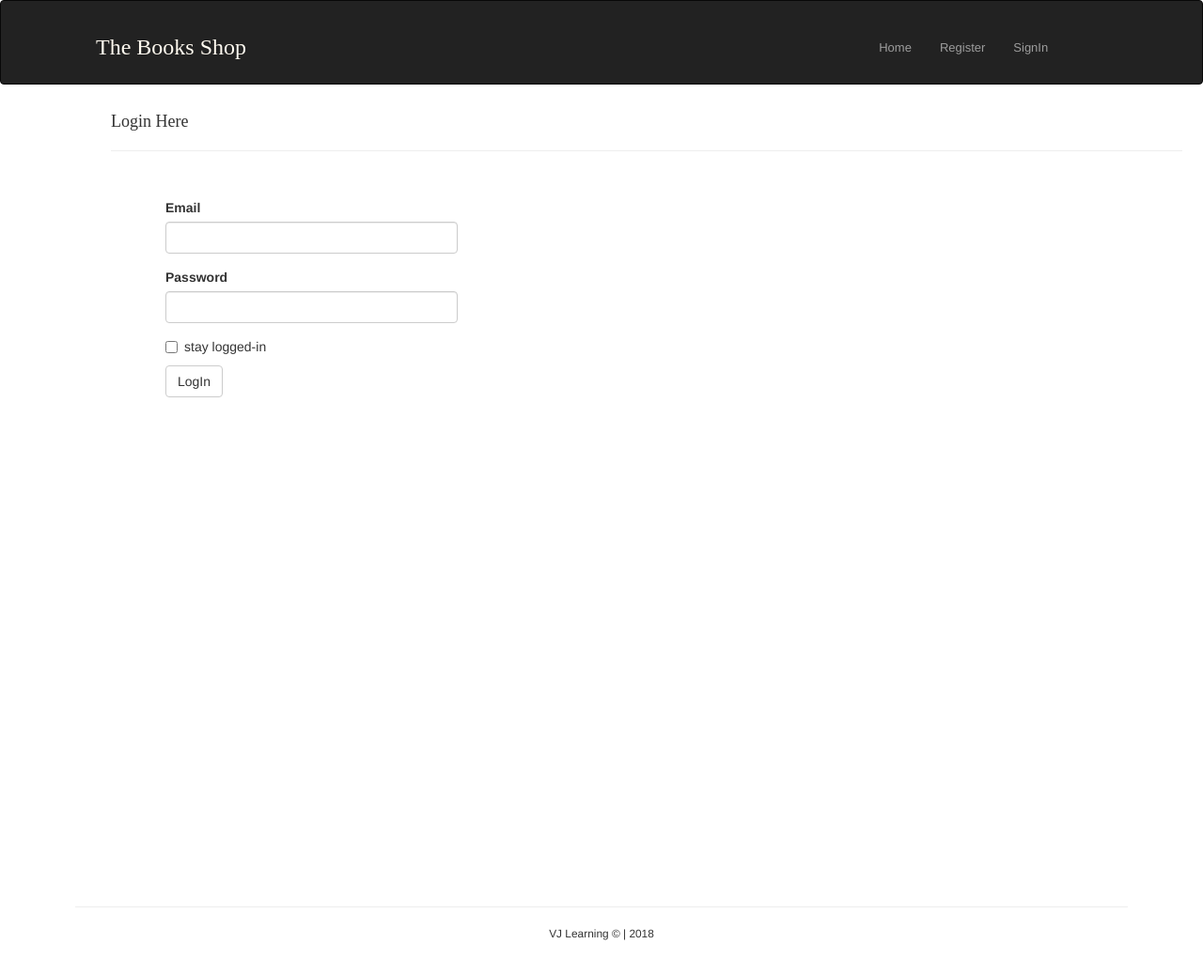
After one commit to vjcalling/Book_Catalog, a Flask app: page /login in a window 1280 px wide. The commit adds this page. Shown: the whole page at 94% size. Run offline with Flask 2, Linux system fonts and the light colour scheme; some libraries are stand-ins or nearby versions; some web fonts are replaced.

Commit message:
added login form

```diff
--- a/app/auth/forms.py
+++ b/app/auth/forms.py
@@ -1,12 +1,23 @@
 from flask_wtf import FlaskForm
 from wtforms import StringField, SubmitField, PasswordField, BooleanField
+from wtforms.validators import DataRequired, Length, Email, EqualTo, ValidationError
+from app.auth.models import User
 
-
+def email_exists(form, field):
+    email = User.query.filter_by(user_email=field.data).first()
+    if email:
+        raise ValidationError('Email Already Exists')
 
 
 class RegistrationForm(FlaskForm):
-    name = StringField('Name')
-    email = StringField('E-mail')
-    password = PasswordField('Password')
-    confirm = PasswordField('Confirm')
+    name = StringField('Name', validators=[DataRequired(), Length(3,15,message='between 3 to 15 characters')])
+    email = StringField('E-mail', validators=[DataRequired(), Email(), email_exists])
+    password = PasswordField('Password', validators=[DataRequired(), Length(5), EqualTo('confirm', message='Passwords must match.')])
+    confirm = PasswordField('Confirm', validators=[DataRequired()])
     submit = SubmitField('Register')
+
+class LoginForm(FlaskForm):
+    email = StringField('Email', validators=[DataRequired(), Email()])
+    password = PasswordField('Password', validators=[DataRequired()])
+    stay_loggedin = BooleanField('stay logged-in')
+    submit = SubmitField('LogIn')
--- a/app/auth/routes.py
+++ b/app/auth/routes.py
@@ -1,9 +1,51 @@
-from flask import render_template, request
-from app.auth.forms import RegistrationForm
+from flask import render_template, request, flash, redirect, url_for
+from flask_login import login_user, logout_user, login_required, current_user
+from app.auth.forms import RegistrationForm, LoginForm
 from app.auth import authentication as at
+from app.catalog import main
+from app.auth.models import User
 
 
-@at.route('/register')
+@at.route('/register', methods=['GET', 'POST'])
 def register_user():
     form = RegistrationForm()
+    if current_user.is_authenticated:
+        flash('you are already registered')
+        return redirect(url_for('main.display_books'))
+    if form.validate_on_submit():
+        User.create_user(
+            user=form.name.data,
+            email=form.email.data,
+            password=form.password.data)
+        flash('Registration Successful')
+        return redirect(url_for('authentication.do_the_login'))
     return render_template('registration.html', form=form)
+
+
+@at.route('/login', methods=['GET', 'POST'])
+def do_the_login():
+    if current_user.is_authenticated:
+        flash('you are already logged-in')
+        return redirect(url_for('main.display_books'))
+    form = LoginForm()
+    if form.validate_on_submit():
+        user = User.query.filter_by(user_email=form.email.data).first()
+        if not user or not user.check_password(form.password.data):
+            flash('Invalid Credentials, Please try again')
+            return redirect(url_for('authentication.do_the_login'))
+        login_user(user, form.stay_loggedin.data)
+        return redirect(url_for('main.display_books'))
+    return render_template('login.html', form=form)
+
+
+@at.route('/logout')
+@login_required
+def log_out_user():
+    logout_user()
+    flash('Logged out Successfully')
+    return redirect(url_for('main.display_books'))
+
+
+@at.app_errorhandler(404)
+def page_not_found(error):
+    return render_template('404.html'), 404
--- /dev/null
+++ b/app/auth/templates/login.html
@@ -0,0 +1,11 @@
+{% extends 'layout.html' %}
+
+{% block title %} SignIn {% endblock %}
+
+{% block content %}
+    <div class="container login-msg">
+    <h4 class=> Login Here </h4>
+    <hr><br>
+        <div> {{ wtf.quick_form(form) }} </div>
+    </div>
+{% endblock content %}
--- a/app/catalog/templates/layout.html
+++ b/app/catalog/templates/layout.html
@@ -1,3 +1,4 @@
+{% import "bootstrap/wtf.html" as wtf %}
 <!DOCTYPE html>
 <html lang="en">
 
--- a/run.py
+++ b/run.py
@@ -1,7 +1,10 @@
 from app import create_app, db
+from app.auth.models import User
 
 if __name__ == '__main__':
     flask_app = create_app('dev')
     with flask_app.app_context():
         db.create_all()
+        if not User.query.filter_by(user_name='harry').first():
+            User.create_user(user='harry', email='harry@potters.com', password='secret')
     flask_app.run()
```
Also changed, not shown: app/__init__.py (+9 -1 lines), app/auth/models.py (added, +30 -0 lines), app/auth/templates/registration.html (+2 -20 lines).
